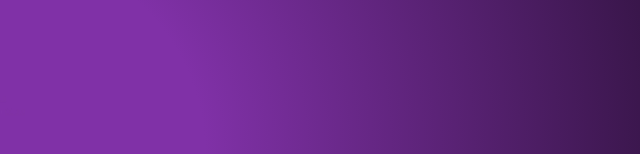
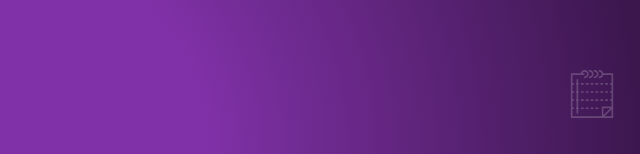
Before and after one commit to LukeTillman/dsa-live-intro, a plain HTML site: page index.html in a window 1280 px wide. Shown: the part 646-800 px from the top of the page, 640-1280 px from the left. Drawn offline with Linux system fonts and the light colour scheme.

Commit message:
Add toggle for speaker notes

```diff
--- a/css/default.css
+++ b/css/default.css
@@ -67,7 +67,7 @@ body.impress-on-overview .step {
   border-radius: 3px;
 }
 
-#impress.show-speaker-notes .step.active .step-speaker-notes {
+body.show-speaker-notes .step.active .step-speaker-notes {
   display: block;
 }
 
@@ -120,6 +120,30 @@ body.impress-not-supported > section.fallback-message {
 }
 
 /**
+ * Controls
+ */
+#controls {
+  position: fixed;
+  bottom: 1rem;
+  right: 1rem;
+}
+
+#controls img {
+  width: auto;
+  height: 2rem;
+  opacity: 0.2;
+  cursor: pointer;
+}
+
+#controls img:hover {
+  opacity: 1.0;
+}
+
+body.show-speaker-notes #toggle-notes {
+  opacity: 0.9;
+}
+
+/**
  * Specific slide styles
  */
 
--- a/index.html
+++ b/index.html
@@ -8,7 +8,7 @@
   <link href="css/reset.css" rel="stylesheet" />
   <link href="css/default.css" rel="stylesheet" />
 </head>
-<body class="impress-not-supported">
+<body id="the-body" class="impress-not-supported">
   <!-- Shown if browser doesn't support impress features -->
   <section class="fallback-message">
     <p>
@@ -22,7 +22,7 @@
   </section>
 
   <!-- Main presentation content -->
-  <section id="impress" class="show-speaker-notes">
+  <section id="impress">
 
     <section id="welcome-to-dsa-live" class="step" data-x="0" data-y="0" data-scale="3">
       Welcome to<br/>
@@ -138,6 +138,10 @@
     </section>
   </section>
 
+  <section id="controls">
+    <img id="toggle-notes" src="images/note.svg" title="Toggle speaker notes on and off" />
+  </section>
+
   <!-- Scripts -->
   <script src="js/impress.js" type="text/javascript"></script>
   <script src="js/default.js" type="text/javascript"></script>
--- a/js/default.js
+++ b/js/default.js
@@ -54,6 +54,13 @@
     });
   });
 
+  // Event listeners for controls
+  var bodyEl = document.getElementById('the-body');
+
+  document.getElementById('toggle-notes').addEventListener('click', function(ev) {
+    bodyEl.classList.toggle('show-speaker-notes');
+  });
+
   // Init impress
   impress().init();
 }());
```
Also changed, not shown: images/note.svg (added).
